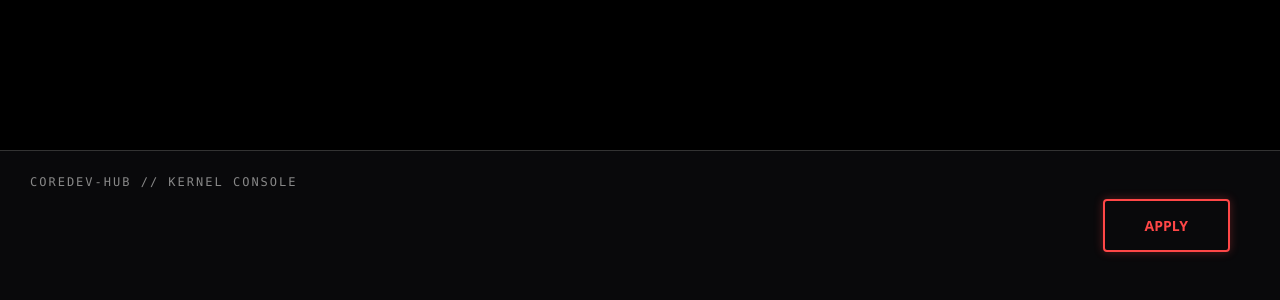
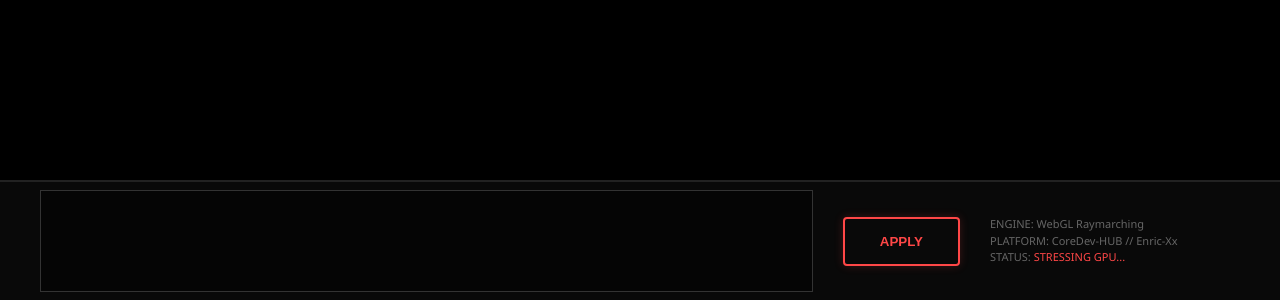
Before and after one commit to CoreDev-HUB/StressGPU, a plain HTML site: page index.html in a window 1280 px wide. Shown: the part 500-800 px from the top of the page. Drawn offline with Linux system fonts and the light colour scheme.

Commit message:
Update index.html

```diff
--- a/index.html
+++ b/index.html
@@ -2,134 +2,117 @@
 <html lang="es">
 <head>
     <meta charset="UTF-8">
-    <meta name="viewport" content="user-scalable=no, width=device-width, initial-scale=1.0">
-    <title>GPU Stress Test | Enric-Xx & CoreDev-HUB</title>
+    <meta name="viewport" content="width=device-width, initial-scale=1.0">
+    <title>Stress GPU by Enric-Xx & CodeDev.Hub</title>
     <style>
-        /* =========================================
-           CSS: Clonando la interfaz de la captura
-           ========================================= */
+        /* CSS3 INTEGRADO: Controlamos la apariencia total */
         body, html {
             margin: 0;
             padding: 0;
             width: 100%;
             height: 100%;
+            background-color: #000;
             overflow: hidden;
-            background-color: #000; /* Fondo negro absoluto */
-            font-family: 'Consolas', 'Courier New', monospace; /* Fuente de código */
+            font-family: 'Segoe UI', Tahoma, Geneva, Verdana, sans-serif;
         }
 
-        /* El lienzo del fractal ocupa toda la pantalla */
+        /* El canvas donde se ve el fractal */
         #c1 {
-            position: fixed;
+            position: absolute;
             top: 0;
             left: 0;
-            width: 100vw;
-            height: 100vh;
+            width: 100%;
+            height: 100%;
             z-index: 1;
         }
 
-        /* Contenedor principal de la UI (abajo) */
-        #ui-main-container {
+        /* LA BARRA INFERIOR (Igual que tu captura) */
+        #ui-panel {
             position: fixed;
             bottom: 0;
             left: 0;
             width: 100%;
-            height: 150px; /* Altura de la consola */
+            height: 120px;
+            background: rgba(10, 10, 10, 0.9);
+            border-top: 2px solid #222;
             z-index: 10;
-            background: rgba(10, 10, 12, 0.95); /* Fondo oscuro semitransparente */
-            border-top: 1px solid #333;
-            display: grid;
-            grid-template-columns: 1fr auto; /* Texto a la izquierda, botón a la derecha */
-            gap: 20px;
-            padding: 15px 30px;
+            display: flex;
+            align-items: center;
+            padding: 0 40px;
             box-sizing: border-box;
-            backdrop-filter: blur(5px); /* Efecto cristal esmerilado */
+            backdrop-filter: blur(10px);
         }
 
-        /* Sección de la consola de texto */
-        #console-section {
+        /* Consola de texto estilo Matrix */
+        .console-box {
+            flex-grow: 1;
+            background: #050505;
+            border: 1px solid #333;
+            height: 80px;
+            padding: 10px;
             display: flex;
             flex-direction: column;
-            justify-content: center;
         }
 
-        /* El título de la consola */
-        #console-label {
-            color: #888;
-            font-size: 12px;
-            text-transform: uppercase;
-            letter-spacing: 2px;
-            margin-bottom: 8px;
-        }
-
-        /* El área de texto (El Kernel) */
-        textarea {
+        #kernel {
             background: transparent;
             border: none;
-            color: #0f0; /* Color Matrix */
+            color: #00ff41; /* Verde Matrix */
             font-family: 'Consolas', monospace;
             font-size: 13px;
             width: 100%;
-            height: 80px;
+            height: 100%;
+            outline: none;
             resize: none;
-            outline: none;
-            padding: 0;
-            margin: 0;
-            line-height: 1.4;
         }
 
-        /* Sección del botón */
-        #button-section {
-            display: flex;
-            align-items: center;
-            justify-content: center;
-            padding-right: 20px;
-        }
-
-        /* Botón APPLY (estilo neón rojo) */
+        /* Botón APPLY con brillo rojo */
         #apply {
+            margin-left: 30px;
             background: transparent;
             border: 2px solid #ff4747;
             color: #ff4747;
-            padding: 15px 40px;
-            border-radius: 4px;
-            font-family: 'Segoe UI', sans-serif;
+            padding: 15px 35px;
             font-weight: bold;
-            font-size: 14px;
             text-transform: uppercase;
             cursor: pointer;
-            transition: all 0.3s ease;
-            box-shadow: 0 0 10px rgba(255, 71, 71, 0.3);
+            border-radius: 4px;
+            transition: 0.3s;
+            box-shadow: 0 0 10px rgba(255, 71, 71, 0.2);
         }
 
         #apply:hover {
             background: #ff4747;
             color: #fff;
-            box-shadow: 0 0 25px rgba(255, 71, 71, 0.8);
-            transform: scale(1.05);
+            box-shadow: 0 0 25px rgba(255, 71, 71, 0.6);
         }
 
-        /* Ocultamos el botón CONFIG viejo, ya no hace falta */
-        #btn { display: none; }
-        #config { display: block !important; }
-
+        /* Texto informativo a la derecha */
+        .info-text {
+            margin-left: 30px;
+            color: #666;
+            font-size: 11px;
+            line-height: 1.5;
+            min-width: 250px;
+        }
     </style>
 </head>
 <body>
 
     <canvas id="c1"></canvas>
 
-    <div id="ui-main-container">
-
-        <div id="console-section">
-            <div id="console-label">CoreDev-HUB // Kernel Console</div>
+    <div id="ui-panel">
+        <div class="console-box">
             <textarea id="kernel" spellcheck="false"></textarea>
         </div>
 
-        <div id="button-section">
-            <button id="apply">Apply</button>
+        <button id="apply">APPLY</button>
+
+        <div class="info-text">
+            ENGINE: WebGL Raymarching<br>
+            PLATFORM: CoreDev-HUB // Enric-Xx<br>
+            STATUS: <span style="color: #ff4747;">STRESSING GPU...</span>
         </div>
-
     </div>
 
     <script src="script.js"></script>
```
